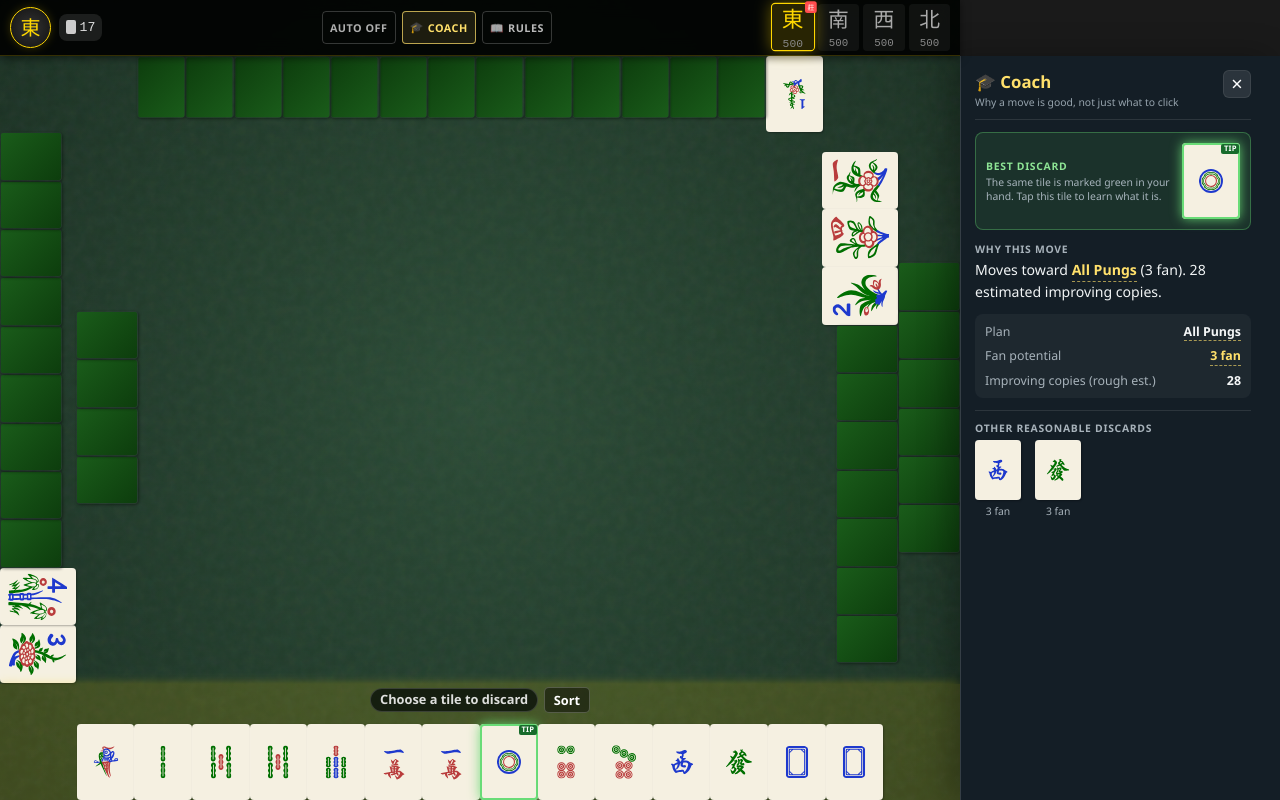
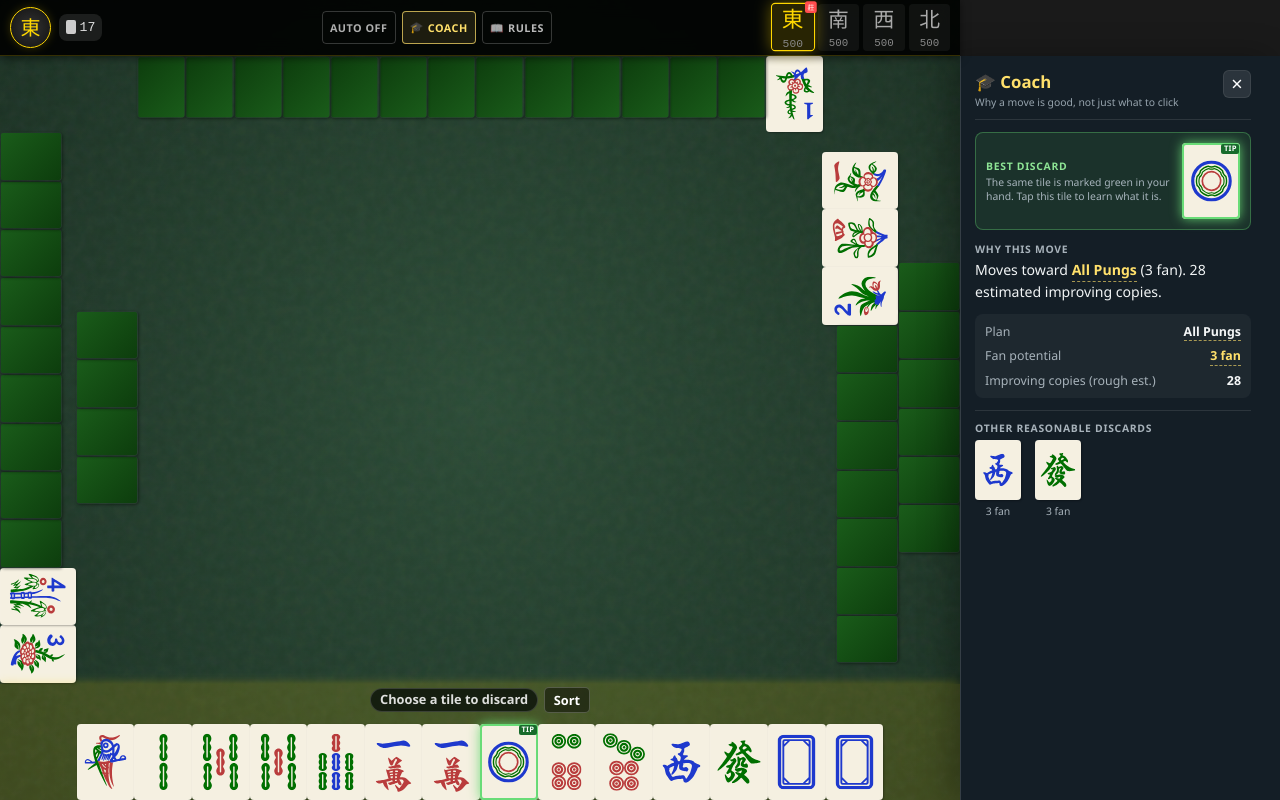
Before and after one commit to Kimeiga/hkos, a React (Vite) app: page / in a window 1280 px wide. Built offline with nearby package versions, Linux system fonts and the light colour scheme.

Commit message:
Make tile artwork scale consistently in every orientation

```diff
--- a/src/components/ResponsiveScale.css
+++ b/src/components/ResponsiveScale.css
@@ -6,11 +6,24 @@
   --tile-h: calc(var(--tile-w) * 1.3125);
   --ai-tile-w: max(28px, calc(var(--tile-w) * 0.84));
   --ai-tile-h: calc(var(--ai-tile-w) * 1.2857);
+  --tile-pad: clamp(1px, 0.2vmin, 4px);
   --board-gap: clamp(2px, 0.6vmin, 9px);
   --tile-gap: clamp(1px, 0.2vmin, 3px);
   --topbar-h: clamp(44px, min(6.5vw, 7dvh), 60px);
   --coach-rail-w: clamp(320px, 24vw, 400px);
   padding-top: var(--topbar-h);
+}
+
+/* Every face keeps portrait dimensions in CSS variables. Rotated tiles swap
+   only the OUTER box; Tile.css rotates the portrait face into that box. */
+.tile-normal {
+  --tile-face-w: var(--tile-w);
+  --tile-face-h: var(--tile-h);
+}
+
+.tile-hint {
+  --tile-face-w: calc(var(--tile-w) * 0.8);
+  --tile-face-h: calc(var(--tile-h) * 0.8);
 }
 
 /* Primary/human, exposed, and discard tile geometry. */
@@ -23,12 +36,11 @@
 .player-hand.top .discard-pile .tile {
   width: var(--tile-w) !important;
   height: var(--tile-h) !important;
-  padding: clamp(1px, 0.2vmin, 4px);
+  padding: var(--tile-pad);
 }
 
-.tile-normal.tile-rotated,
-.tile-rotated-90,
-.tile-rotated-270,
+.tile-normal.tile-rotated-90,
+.tile-normal.tile-rotated-270,
 .player-hand.left .meld .tile,
 .player-hand.left .flower-tile,
 .player-hand.left .discard-pile .tile,
@@ -37,26 +49,22 @@
 .player-hand.right .discard-pile .tile {
   width: var(--tile-h) !important;
   height: var(--tile-w) !important;
-  padding: clamp(1px, 0.2vmin, 4px);
+  padding: var(--tile-pad);
 }
 
-.tile-rotated-180 {
+.tile-normal.tile-rotated-180 {
   width: var(--tile-w) !important;
   height: var(--tile-h) !important;
-}
-
-.tile-rotated-90 .tile-image,
-.tile-rotated-270 .tile-image {
-  width: var(--tile-w);
-  height: var(--tile-h);
 }
 
 .tile-hint {
   width: calc(var(--tile-w) * 0.8) !important;
   height: calc(var(--tile-h) * 0.8) !important;
+  padding: var(--tile-pad);
 }
 
-.tile-hint.tile-rotated {
+.tile-hint.tile-rotated-90,
+.tile-hint.tile-rotated-270 {
   width: calc(var(--tile-h) * 0.8) !important;
   height: calc(var(--tile-w) * 0.8) !important;
 }
--- a/src/components/Tile.css
+++ b/src/components/Tile.css
@@ -14,54 +14,73 @@
     1px 1px 2px rgba(0, 0, 0, 0.3),
     inset 0 0 1px rgba(255, 255, 255, 0.5);
   overflow: hidden;
+  --tile-face-w: 32px;
+  --tile-face-h: 42px;
+  --tile-pad: 2px;
 }
 
 .tile-normal {
   width: 32px;
   height: 42px;
-  padding: 2px;
-}
-
-.tile-normal.tile-rotated {
-  width: 42px;
-  height: 32px;
+  padding: var(--tile-pad);
+  --tile-face-w: 32px;
+  --tile-face-h: 42px;
 }
 
 .tile-hint {
   width: 28px;
   height: 36px;
-  padding: 2px;
-}
-
-.tile-hint.tile-rotated {
-  width: 36px;
-  height: 28px;
+  padding: var(--tile-pad);
+  --tile-face-w: 28px;
+  --tile-face-h: 36px;
 }
 
 .tile-rotated-90,
 .tile-rotated-270 {
   width: 42px;
   height: 32px;
-  display: flex;
-  align-items: center;
-  justify-content: center;
-}
-
-.tile-rotated-90 .tile-image {
-  transform: rotate(90deg);
-  width: 32px;
-  height: 42px;
-}
-
-.tile-rotated-270 .tile-image {
-  transform: rotate(270deg);
-  width: 32px;
-  height: 42px;
 }
 
 .tile-rotated-180 {
   width: 32px;
   height: 42px;
+}
+
+/*
+ * Tile art has one portrait coordinate system regardless of seat orientation.
+ * Unrotated faces fill the tile's content box. 90°/270° faces are sized in
+ * portrait coordinates first, then rotated into the landscape container.
+ * This avoids the old effect where the outer side tile grew but its artwork
+ * remained at the legacy 32×42 image size.
+ */
+.tile-image {
+  display: block;
+  width: 100%;
+  height: 100%;
+  max-width: none;
+  max-height: none;
+  object-fit: contain;
+  pointer-events: none;
+}
+
+.tile-rotated-90 .tile-image,
+.tile-rotated-270 .tile-image {
+  position: absolute;
+  top: 50%;
+  left: 50%;
+  width: calc(var(--tile-face-w) - var(--tile-pad) - var(--tile-pad));
+  height: calc(var(--tile-face-h) - var(--tile-pad) - var(--tile-pad));
+  max-width: none;
+  max-height: none;
+  transform-origin: center;
+}
+
+.tile-rotated-90 .tile-image {
+  transform: translate(-50%, -50%) rotate(90deg);
+}
+
+.tile-rotated-270 .tile-image {
+  transform: translate(-50%, -50%) rotate(270deg);
 }
 
 .tile-rotated-180 .tile-image {
@@ -70,11 +89,6 @@
 
 .tile-rotated-180 .tile-back {
   transform: rotate(180deg);
-}
-
-.tile-image {
-  width: 100%;
-  object-fit: contain;
 }
 
 .tile-back {
--- a/src/components/Tile.tsx
+++ b/src/components/Tile.tsx
@@ -88,24 +88,6 @@ export const Tile: React.FC<TileProps> = ({
   const defaultExit = { opacity: 0, scale: 0.8 };
   const defaultTransition = { type: 'spring', stiffness: 500, damping: 30 };
 
-  // Calculate explicit dimensions for img to prevent layout jump
-  // Standard: 32x42. Rotated: 42x32.
-  // Hint/Small: 28x36. Rotated Hint: 36x28 (approx/derived from CSS logic)
-  let imgWidth = 32;
-  let imgHeight = 42;
-
-  if (isHint) {
-    imgWidth = 28;
-    imgHeight = 36;
-  }
-
-  // Swap if rotated 90 or 270
-  if (rotation === 90 || rotation === 270) {
-    const temp = imgWidth;
-    imgWidth = imgHeight;
-    imgHeight = temp;
-  }
-
   return (
     <motion.div
       layoutId={layoutId}
@@ -127,8 +109,6 @@ export const Tile: React.FC<TileProps> = ({
           alt={getTileTitle(tile)}
           className="tile-image"
           draggable={false}
-          width={imgWidth}
-          height={imgHeight}
         />
       )}
     </motion.div>
```
Also changed, not shown: scripts/preview-qa.mjs (+58 -0 lines).
